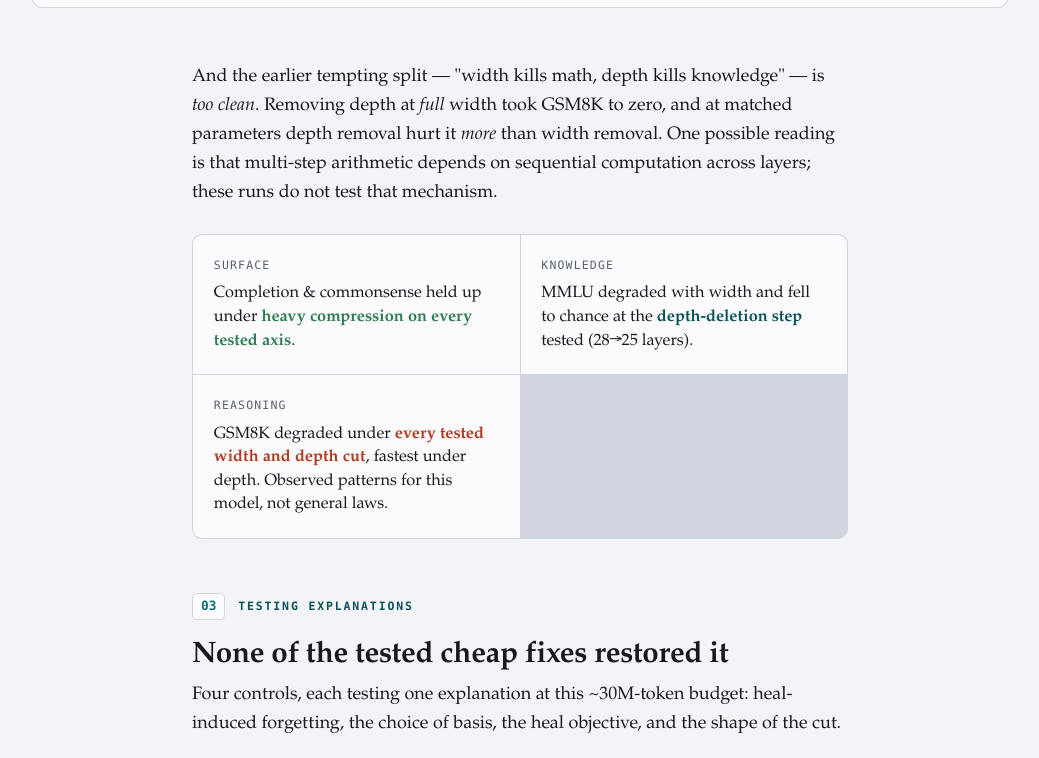
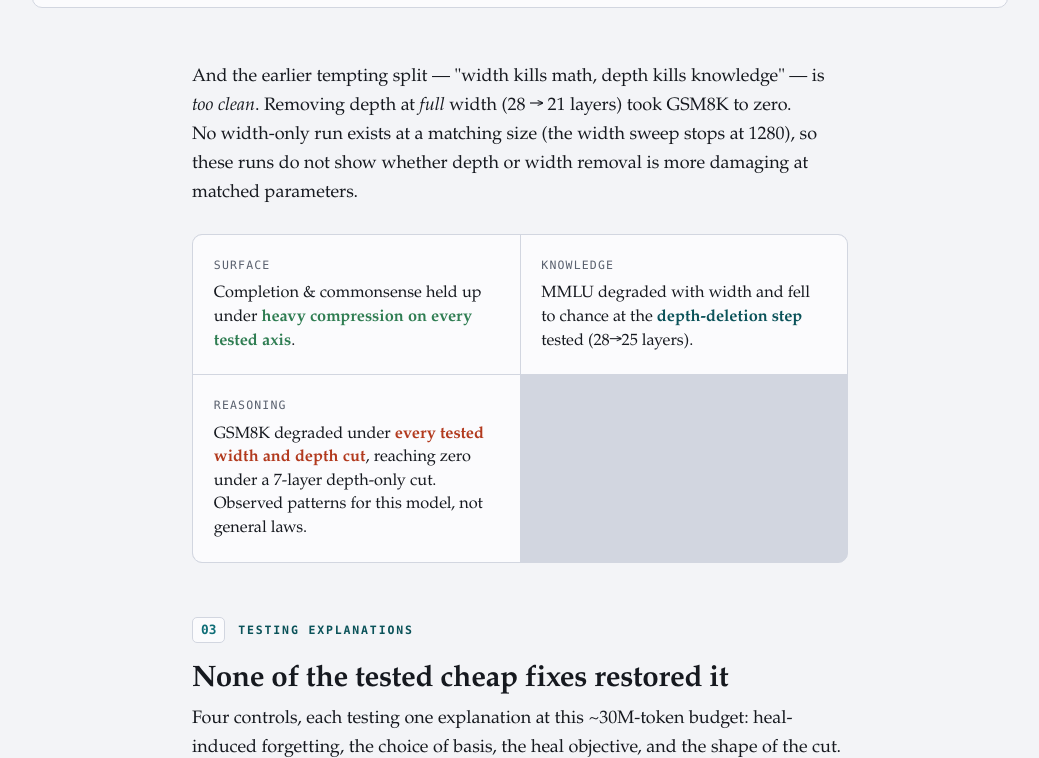
Before and after one commit to mitchjablonski/llm-streamliner, a plain HTML site: page docs/index.html in a window 1280 px wide. Shown: the part 2881-3639 px from the top of the page, without its empty margins (120-1159 px from the left). Drawn offline with Linux system fonts and the light colour scheme.

Commit message:
Address review round 2: drop unsupported depth-vs-width comparison; sync 6.4 paragraph in HTML
1) The 5.2 'width ~1216 / gsm8k ~6' row was an extrapolation (the width sweep stops at 1280), not an
   interpolation, so it and the 'depth more damaging at similar size' conclusion are removed. The paper,
   HTML and README now state only that a 7-layer depth-only cut (28 -> 21) took gsm8k to zero, and that no
   size-matched width run exists to rank depth against width.
2) HTML 6.4 paragraph now mirrors the MD: unequal sizes (21.2 / 25.0 / 30.3%), 2 vs 0 correct of 200,
   none of the three shapes preserved gsm8k; no architectural mechanism or general impossibility claimed.

Co-Authored-By: Claude Opus 5.5 <noreply@anthropic.com>

```diff
--- a/docs/index.html
+++ b/docs/index.html
@@ -197,12 +197,12 @@
 
   <div class="col">
     <section>
-      <p>And the earlier tempting split — "width kills math, depth kills knowledge" — is <em>too clean</em>. Removing depth at <em>full</em> width took GSM8K to zero, and at matched parameters depth removal hurt it <em>more</em> than width removal. One possible reading is that multi-step arithmetic depends on sequential computation across layers; these runs do not test that mechanism.</p>
+      <p>And the earlier tempting split — "width kills math, depth kills knowledge" — is <em>too clean</em>. Removing depth at <em>full</em> width (28 → 21 layers) took GSM8K to zero. No width-only run exists at a matching size (the width sweep stops at 1280), so these runs do not show whether depth or width removal is more damaging at matched parameters.</p>
 
       <div class="laws">
         <div class="law s"><div class="t">Surface</div><div class="b">Completion &amp; commonsense held up under <span class="hl">heavy compression on every tested axis</span>.</div></div>
         <div class="law k"><div class="t">Knowledge</div><div class="b">MMLU degraded with width and fell to chance at the <span class="hl">depth-deletion step</span> tested (28&rarr;25 layers).</div></div>
-        <div class="law d"><div class="t">Reasoning</div><div class="b">GSM8K degraded under <span class="hl">every tested width and depth cut</span>, fastest under depth. Observed patterns for this model, not general laws.</div></div>
+        <div class="law d"><div class="t">Reasoning</div><div class="b">GSM8K degraded under <span class="hl">every tested width and depth cut</span>, reaching zero under a 7-layer depth-only cut. Observed patterns for this model, not general laws.</div></div>
       </div>
     </section>
 
@@ -224,7 +224,7 @@
     <section>
       <div class="kicker"><span class="mk">04</span><div class="eyebrow">No shape escapes</div></div>
       <h2>Reallocating the cut doesn't help</h2>
-      <p>If reasoning survived <em>some</em> geometry, the aspect ratio would be a lever. It isn't — though the margin does confirm depth is slightly more critical, which is exactly why native small models are built narrower-and-deeper: they protect the critical axis and re-learn narrow-width reasoning from scratch, which post-hoc compression cannot do.</p>
+      <p>The three allocations differ in size (21.2%, 25.0% and 30.3% parameter reduction), and narrow-deep's 1.0 versus 0.0 is 2 versus 0 correct of 200 problems. None of these three shapes preserved GSM8K. These runs establish neither an architectural mechanism nor that compression in general cannot preserve it.</p>
       <div class="tbl-wrap">
         <table>
           <thead><tr><th scope="col">Shape</th><th scope="col" class="num">Params (reduction)</th><th scope="col" class="num">Width</th><th scope="col" class="num">Depth</th><th scope="col" class="num">gsm8k</th></tr></thead>
```
Also changed, not shown: 2 other files.
